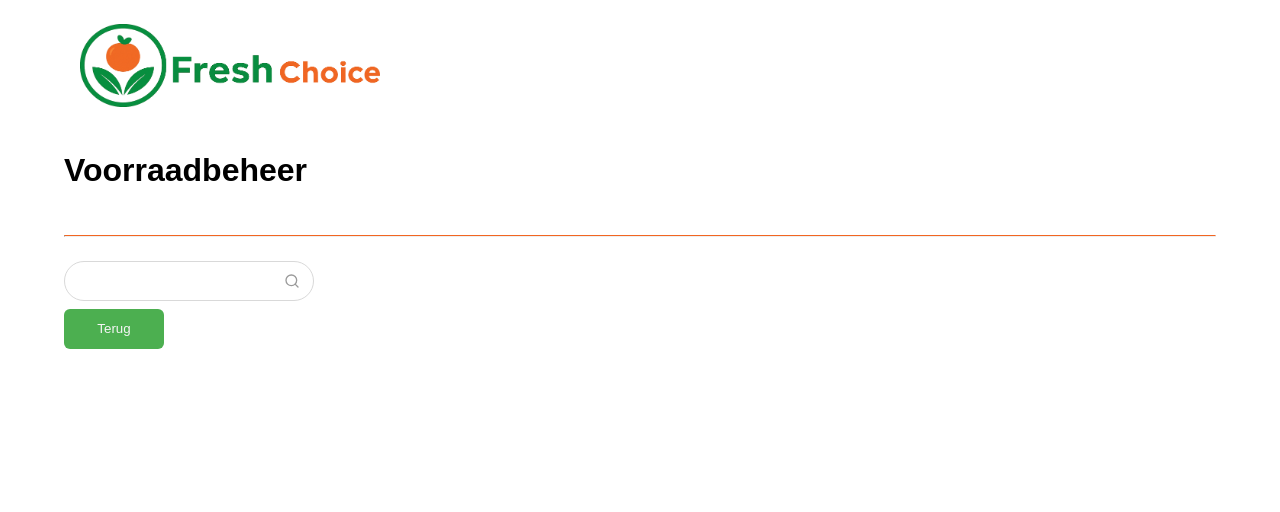
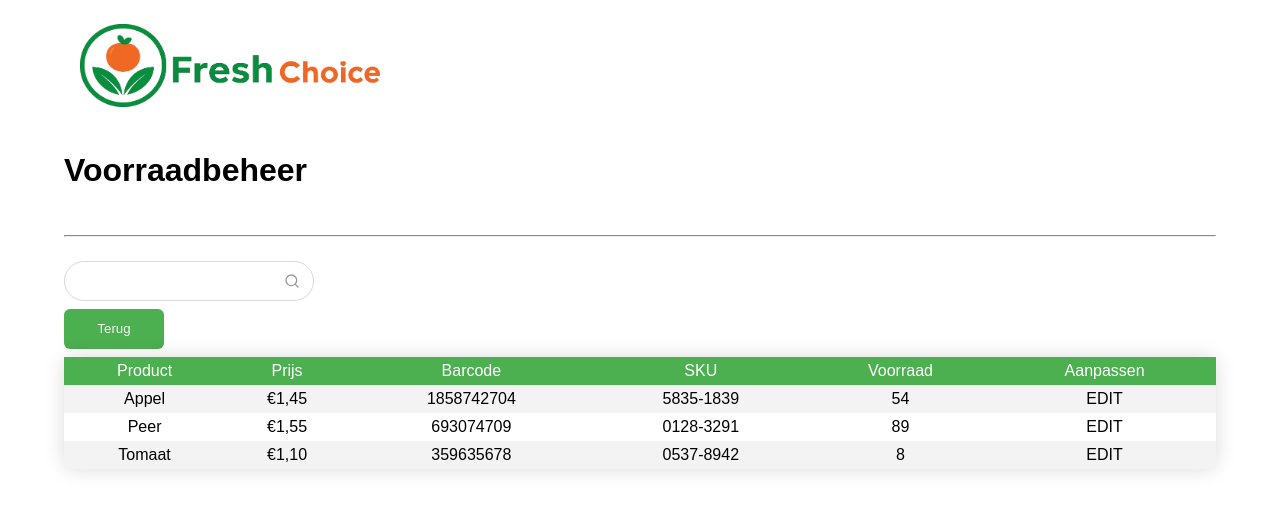
Before and after one commit to Marijn-Deijnen/FreshChoice, a React (Vite) app in the folder frontend/: page / in a window 1280 px wide. Both pictures are taken after a click on the button "Voorraadbeheer". Shown: the top 512 px of the page. Built offline with nearby package versions, Linux system fonts and the light colour scheme.

Commit message:
Added simple table with dummy data

```diff
--- /dev/null
+++ b/frontend/src/components/Table.css
@@ -0,0 +1,18 @@
+table{
+     border-collapse: collapse;
+     border-radius: 10px;
+     box-shadow: 0 0 20px rgba(0 0, 0, 0.15);
+}
+table td, th{
+    padding: 5px;
+    text-align: center;
+
+}
+tr:nth-child(even){
+    background-color: #f3f3f3;
+}
+table th{
+    background-color: #4CAF50;
+    color: white;
+    font-weight: normal;
+}
--- /dev/null
+++ b/frontend/src/components/Table.jsx
@@ -0,0 +1,43 @@
+import "./Table.css";
+
+const Table = () => {
+  return (
+    <table>
+        <tr>
+        <th>Product</th>
+        <th>Prijs</th>
+        <th>Barcode</th>
+        <th>SKU</th>
+        <th>Voorraad</th>
+        <th>Aanpassen</th>
+</tr>
+<tr>
+    <td>Appel</td>
+    <td>€1,45</td>
+    <td>1858742704</td>
+    <td>5835-1839</td>
+    <td>54</td>
+    <td>EDIT</td>
+</tr>
+<tr>
+    <td>Peer</td>
+    <td>€1,55</td>
+    <td>693074709</td>
+    <td>0128-3291</td>
+    <td>89</td>
+    <td>EDIT</td>
+    </tr>
+    <tr>
+    <td>Tomaat</td>
+    <td>€1,10</td>
+    <td>359635678</td>
+    <td>0537-8942</td>
+    <td>8</td>
+    <td>EDIT</td>
+    </tr>
+    </table>
+
+  );
+};
+
+export default Table;
--- a/frontend/src/pages/Voorraad.jsx
+++ b/frontend/src/pages/Voorraad.jsx
@@ -3,6 +3,7 @@ import Button from "../components/Button";
 import SearchBox from "../components/SearchBox";
 import Separator from "../components/Separator";
 import Logo from "../components/Logo";
+import Table from "../components/Table";
 import "./index.css";
 
 const Voorraad = ({ setPage }) => {
@@ -19,6 +20,7 @@ const Voorraad = ({ setPage }) => {
         onChange={(e) => setTextValue(e.target.value)}
       />
       <Button onClick={() => setPage("home")} size="small" label="Terug" />
+    <Table />
     </div>
   );
 };
```
